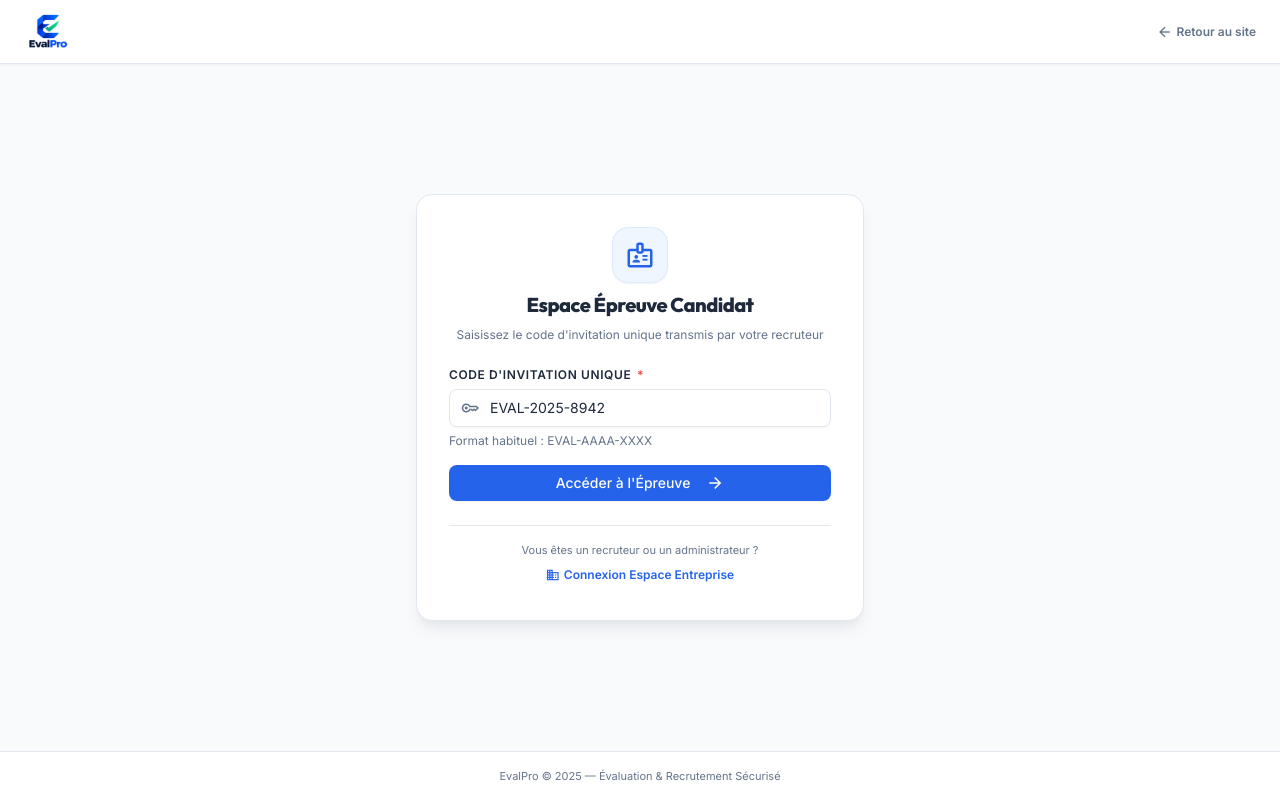
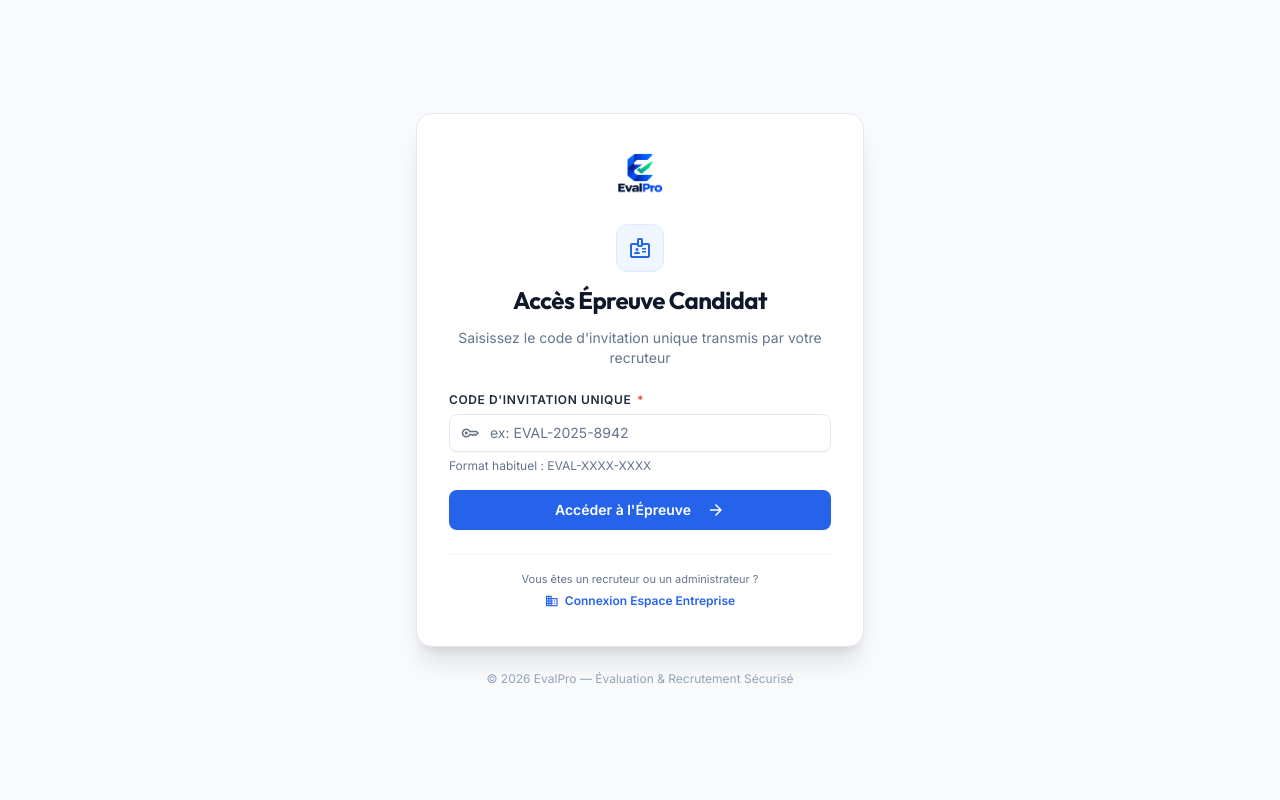
Before and after one commit to josuefox123/evalpro, a Vue app in the folder evalpro front/: page /acces-candidat in a window 1280 px wide. Built offline with nearby package versions, Linux system fonts and the light colour scheme.

Commit message:
feat(auth): authentic free-input candidate login view with empty defaults, URL query prefill, and validation

```diff
--- a/evalpro front/src/vues/candidat/VueAccesCandidat.vue
+++ b/evalpro front/src/vues/candidat/VueAccesCandidat.vue
@@ -1,39 +1,30 @@
 <template>
   <!--
-    VueAccesCandidat.vue - Page d'accès dédiée au candidat avec son Code d'Invitation
+    VueAccesCandidat.vue - Page d'accès candidat épurée et 100% libre de saisie
   -->
-  <div class="min-h-screen bg-slate-50 flex flex-col justify-between font-sans">
+  <div class="min-h-screen bg-slate-50 flex items-center justify-center p-4 sm:p-6 font-sans">
+    <div class="w-full max-w-md my-auto">
 
-    <!-- Header minimal -->
-    <header class="bg-white border-b border-ep-border h-16 px-6 flex items-center justify-between shadow-ep-subtle">
-      <router-link to="/" class="flex items-center group">
-        <img src="/logo.png" alt="EvalPro" class="h-12 w-auto object-contain transition-transform group-hover:scale-105" />
+      <!-- Carte Principale d'Accès Candidat -->
+      <div class="bg-white border border-slate-200 rounded-2xl p-6 sm:p-8 shadow-xl space-y-6">
+
+        <!-- En-tête avec Logo & Badge -->
+        <div class="text-center space-y-3">
+          <router-link to="/" class="inline-block group mb-1">
+            <img src="/logo.png" alt="EvalPro" class="h-14 sm:h-18 w-auto mx-auto object-contain transition-transform group-hover:scale-105" />
           </router-link>
 
-      <router-link to="/" class="text-xs text-ep-muted hover:text-ep-text transition-colors flex items-center gap-1 font-semibold">
-        <span class="material-symbols-outlined text-base">arrow_back</span>
-        <span>Retour au site</span>
-      </router-link>
-    </header>
+          <div class="w-12 h-12 rounded-xl bg-blue-50 text-blue-600 border border-blue-100 flex items-center justify-center mx-auto shadow-xs">
+            <span class="material-symbols-outlined text-2xl">badge</span>
+          </div>
 
-    <!-- Zone centrale d'accès candidat -->
-    <div class="flex-1 flex items-center justify-center p-6">
-      <div class="w-full max-w-md">
-
-        <div class="bg-white border border-ep-border rounded-2xl p-8 shadow-ep-lg space-y-6">
-
-          <!-- En-tête de la carte -->
-          <div class="text-center space-y-2">
-            <div class="w-14 h-14 rounded-2xl bg-blue-50 text-ep-primary border border-blue-100 flex items-center justify-center mx-auto shadow-ep-subtle">
-              <span class="material-symbols-outlined text-3xl">badge</span>
-            </div>
-            <h1 class="text-xl font-extrabold text-ep-text font-titre">Espace Épreuve Candidat</h1>
-            <p class="text-xs text-ep-muted">
+          <h1 class="text-xl sm:text-2xl font-bold text-slate-900 font-titre">Accès Épreuve Candidat</h1>
+          <p class="text-xs sm:text-sm text-slate-500">
             Saisissez le code d'invitation unique transmis par votre recruteur
           </p>
         </div>
 
-          <!-- Formulaire Code d'Invitation -->
+        <!-- Formulaire Code d'Invitation Libre -->
         <form @submit.prevent="validerCodeCandidat" class="space-y-4">
           <EpInput
             v-model="codeInvitation"
@@ -41,22 +32,31 @@
             required
             placeholder="ex: EVAL-2025-8942"
             iconLeft="key"
-              hint="Format habituel : EVAL-AAAA-XXXX"
+            hint="Format habituel : EVAL-XXXX-XXXX"
+            :error="erreurCode"
           />
 
-            <EpButton type="submit" variant="primary" size="md" iconRight="arrow_forward" fullWidth>
-              Accéder à l'Épreuve
+          <EpButton
+            type="submit"
+            variant="primary"
+            size="md"
+            iconRight="arrow_forward"
+            fullWidth
+            :disabled="chargement"
+            class="font-semibold py-2.5 mt-2"
+          >
+            {{ chargement ? 'Vérification en cours...' : 'Accéder à l\'Épreuve' }}
           </EpButton>
         </form>
 
-          <!-- Liens d'aide et navigation -->
-          <div class="pt-4 border-t border-ep-border text-center space-y-2">
-            <p class="text-[11px] text-ep-muted">
+        <!-- Redirection Recruteur / Entreprise -->
+        <div class="pt-4 border-t border-slate-100 text-center space-y-1.5">
+          <p class="text-[11px] text-slate-500">
             Vous êtes un recruteur ou un administrateur ?
           </p>
           <router-link
             to="/connexion"
-              class="inline-flex items-center gap-1 text-xs font-semibold text-ep-primary hover:underline"
+            class="inline-flex items-center gap-1.5 text-xs font-semibold text-blue-600 hover:text-blue-700 hover:underline"
           >
             <span class="material-symbols-outlined text-sm">domain</span>
             <span>Connexion Espace Entreprise</span>
@@ -65,19 +65,17 @@
 
       </div>
 
-      </div>
+      <!-- Copyright discret bas de page -->
+      <div class="mt-6 text-center text-xs text-slate-400">
+        © {{ currentYear }} EvalPro — Évaluation & Recrutement Sécurisé
       </div>
 
-    <!-- Footer minimal -->
-    <footer class="py-4 text-center text-[11px] text-ep-muted border-t border-ep-border bg-white">
-      EvalPro © 2025 — Évaluation & Recrutement Sécurisé
-    </footer>
-
+    </div>
   </div>
 </template>
 
 <script setup>
-import { ref, onMounted } from 'vue';
+import { ref, computed, onMounted } from 'vue';
 import { useRouter, useRoute } from 'vue-router';
 import { useMagasinAuthentification } from '../../magasins/authentification.store';
 import EpButton from '../../composants/systeme/EpButton.vue';
@@ -87,9 +85,14 @@ const router = useRouter();
 const route = useRoute();
 const magasinAuth = useMagasinAuthentification();
 
-const codeInvitation = ref('EVAL-2025-8942');
+const currentYear = computed(() => new Date().getFullYear());
 
-// Pré-remplissage automatique si le code est passé dans l'URL (?code=EVAL-2025-8942)
+// Champ vide par défaut pour une vraie saisie candidat libre
+const codeInvitation = ref('');
+const erreurCode = ref('');
+const chargement = ref(false);
+
+// Pré-remplissage uniquement si le code est transmis dans l'URL (?code=EVAL-XXXX-XXXX)
 onMounted(() => {
   if (route.query.code) {
     codeInvitation.value = String(route.query.code).trim();
@@ -97,9 +100,24 @@ onMounted(() => {
 });
 
 function validerCodeCandidat() {
+  erreurCode.value = '';
+
+  if (!codeInvitation.value || !codeInvitation.value.trim()) {
+    erreurCode.value = 'Veuillez saisir votre code d\'invitation candidat.';
+    return;
+  }
+
+  chargement.value = true;
+
+  setTimeout(() => {
     const resultat = magasinAuth.connexionSecuriseeCandidat(codeInvitation.value);
+    chargement.value = false;
+
     if (resultat.success) {
       router.push('/candidat/verification');
+    } else {
+      erreurCode.value = 'Code d\'invitation invalide ou expiré. Vérifiez la saisie.';
     }
+  }, 300);
 }
 </script>
```
Lines whose indentation alone changed are shown as unchanged.
